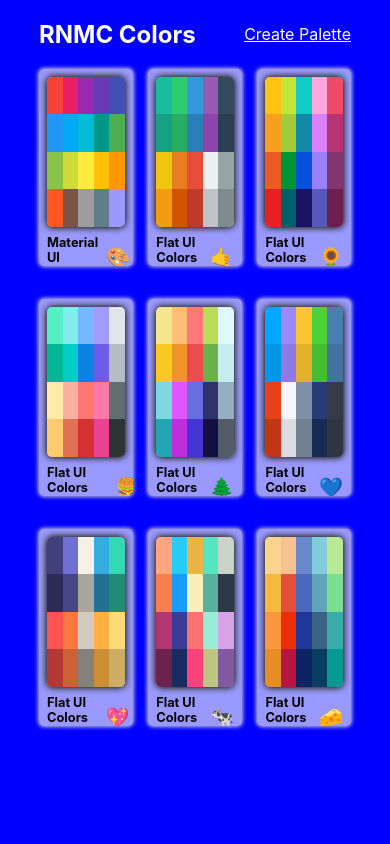
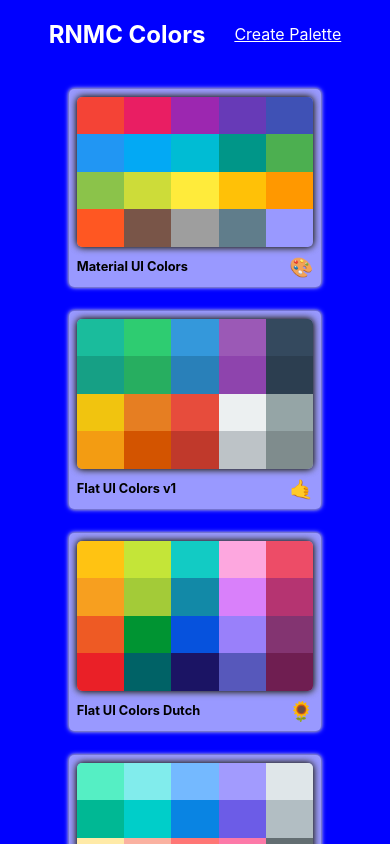
Before and after one commit to RenzoMurinaCadierno/React-RNMCColors, a React (Create React App) app: page / in a window 390 px wide. Shown: the top 844 px of the page. Built offline with nearby package versions, Linux system fonts and the light colour scheme.

Commit message:
Made Palette List responsive and finished with responsive styling

```diff
--- a/src/assets/mediaQueries.js
+++ b/src/assets/mediaQueries.js
@@ -5,7 +5,8 @@ export default {
       xs: "576px",
       sm: "768px",
       md: "992px",
-      lg: "1200px"
+      lg: "1200px",
+      xl: "1600px"
     }
     return `@media(max-width: ${sizes[size]})`
   }
--- a/src/components/DraggableColorList/DraggableColorList.js
+++ b/src/components/DraggableColorList/DraggableColorList.js
@@ -6,7 +6,7 @@ import styles from "./DraggableColorList.styles"
 
 const DraggableColorList = SortableContainer(
   ({ colors, removeColor, classes }) => (
-    <div className={classes.DraggableColorList} style={{ height: "100%" }}>
+    <div className={classes.DraggableColorList}>
       {colors.map((c, i) => (
         <DraggableColorBox
           key={c.name}
--- a/src/containers/PaletteList/PaletteList.styles.js
+++ b/src/containers/PaletteList/PaletteList.styles.js
@@ -1,3 +1,5 @@
+import sizes from "../../assets/mediaQueries"
+
 export default {
   root: {
     backgroundColor: "blue",
@@ -7,9 +9,18 @@ export default {
     justifyContent: "center"
   },
   container: {
-    width: "80%",
+    width: "50%",
     display: "flex",
-    flexFlow: "column wrap"
+    flexFlow: "column wrap",
+    [sizes.down("xl")]: {
+      width: "70%"
+    },
+    [sizes.down("lg")]: {
+      width: "80%"
+    },
+    [sizes.down("xs")]: {
+      width: "75%"
+    }
   },
   nav: {
     display: "flex",
@@ -25,7 +36,20 @@ export default {
     boxSizing: "border-box",
     width: "100%",
     display: "grid",
-    gridTemplateColumns: "repeat(3, 30%)",
-    gridGap: "5%"
+    gridGap: "1.5rem",
+    gridTemplateColumns: "repeat(4, 25%)",
+    [sizes.down("xl")]: {
+      gridTemplateColumns: "repeat(4, 25%)"
+    },
+    [sizes.down("lg")]: {
+      gridTemplateColumns: "repeat(3, 30%)"
+    },
+    [sizes.down("sm")]: {
+      gridTemplateColumns: "repeat(2, 50%)"
+    },
+    [sizes.down("xs")]: {
+      gridTemplateColumns: "repeat(1, 100%)",
+      padding: "20px"
+    }
   }
 }
```
